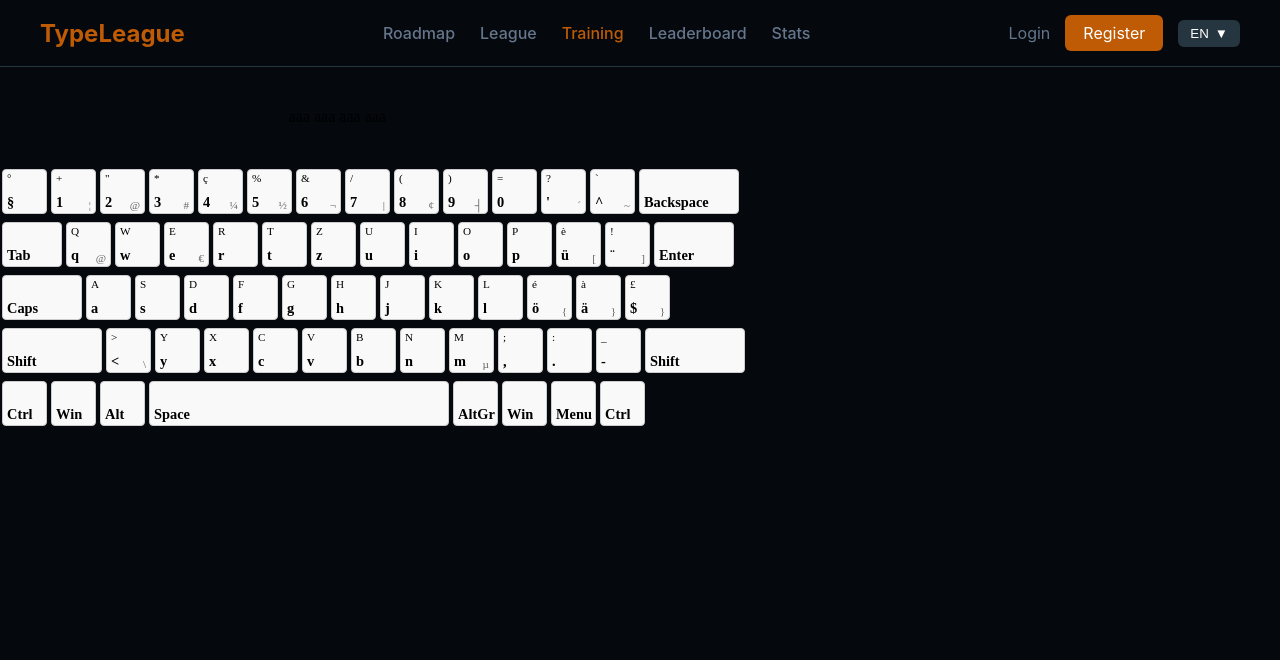
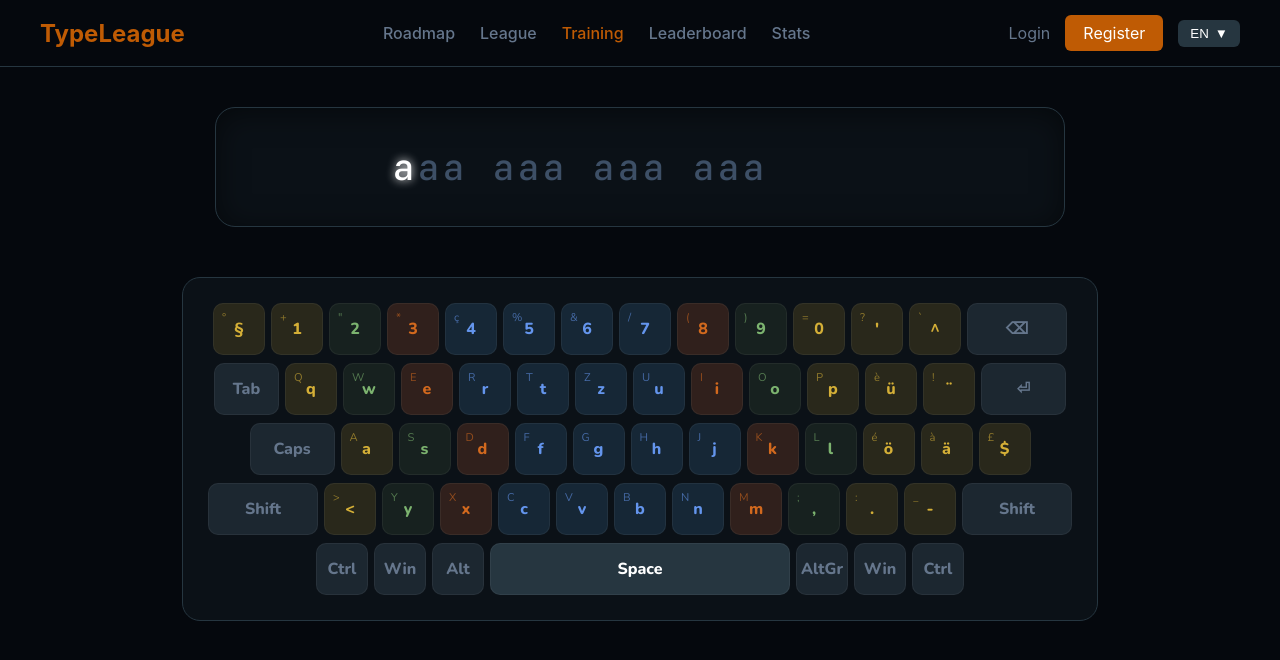
Before and after one commit to Jan-ops-ops/TypeLeague, a Vue app in the folder TypeLeague/: page /training in a window 1280 px wide. Shown: the top 660 px of the page. Built offline with nearby package versions, Linux system fonts and the light colour scheme.

Commit message:
Neue Gamelogik mit Design und 10-Fingersystem Layout

```diff
--- a/TypeLeague/src/components/gameboard.vue
+++ b/TypeLeague/src/components/gameboard.vue
@@ -1,131 +1,127 @@
 <script setup lang="ts">
-import {computed, onMounted, onUnmounted, ref} from "vue";
+import { onMounted, onUnmounted, ref } from "vue";
 
 const props = defineProps<{
   gametext: string
-
 }>()
 
 const currentIndex = ref(0);
 const activeKeys = ref(new Set());
-const currentInput = ref('');
-const textCharacters = computed(() => {
-  return props.gametext.split('').map((char, index) => ({
-    char,
-    status: index < currentIndex.value ? 'correct' : (index === currentIndex.value ? 'current' : 'pending')
-  }));
-});
+const lastWrongIndex = ref(-1);
+const charWidth = 25;
+
+const secretBuffer = ref("");
+const showEasterEgg = ref(false);
+const secretPhrase = "blacked out like a phantom";
+
 const keyboardlayout = [
   [
-          { main: '§', shift: '°', altGr: '' },
-          { main: '1', shift: '+', altGr: '¦' },
-          { main: '2', shift: '"', altGr: '@' },
-          { main: '3', shift: '*', altGr: '#' },
-          { main: '4', shift: 'ç', altGr: '¼' },
-          { main: '5', shift: '%', altGr: '½' },
-          { main: '6', shift: '&', altGr: '¬' },
-          { main: '7', shift: '/', altGr: '|' },
-          { main: '8', shift: '(', altGr: '¢' },
-          { main: '9', shift: ')', altGr: '┤' },
-          { main: '0', shift: '=', altGr: '' },
-          { main: "'", shift: '?', altGr: '´' },
-          { main: '^', shift: '`', altGr: '~' },
-          { main: 'Backspace', isSpecial: true, width: '100px' }
+    { main: '§', shift: '°', zone: 'z1', code: 'Backquote' },
+    { main: '1', shift: '+', zone: 'z1', code: 'Digit1' },
+    { main: '2', shift: '"', zone: 'z2', code: 'Digit2' },
+    { main: '3', shift: '*', zone: 'z3', code: 'Digit3' },
+    { main: '4', shift: 'ç', zone: 'z4', code: 'Digit4' },
+    { main: '5', shift: '%', zone: 'z4', code: 'Digit5' },
+    { main: '6', shift: '&', zone: 'z5', code: 'Digit6' },
+    { main: '7', shift: '/', zone: 'z5', code: 'Digit7' },
+    { main: '8', shift: '(', zone: 'z6', code: 'Digit8' },
+    { main: '9', shift: ')', zone: 'z7', code: 'Digit9' },
+    { main: '0', shift: '=', zone: 'z8', code: 'Digit0' },
+    { main: "'", shift: '?', zone: 'z8', code: 'Quote' },
+    { main: '^', shift: '`', zone: 'z8', code: 'Equal' },
+    { main: '⌫', isSpecial: true, width: '100px', zone: 'spec', code: 'Backspace' }
   ],
   [
-          { main: 'Tab', isSpecial: true, width: '60px' },
-          { main: 'q', shift: 'Q', altGr: '@' },
-          { main: 'w', shift: 'W', altGr: '' },
-          { main: 'e', shift: 'E', altGr: '€' },
-          { main: 'r', shift: 'R', altGr: '' },
-          { main: 't', shift: 'T', altGr: '' },
-          { main: 'z', shift: 'Z', altGr: '' },
-          { main: 'u', shift: 'U', altGr: '' },
-          { main: 'i', shift: 'I', altGr: '' },
-          { main: 'o', shift: 'O', altGr: '' },
-          { main: 'p', shift: 'P', altGr: '' },
-          { main: 'ü', shift: 'è', altGr: '[' },
-          { main: '¨', shift: '!', altGr: ']' },
-          { main: 'Enter', isSpecial: true, width: '80px' }
+    { main: 'Tab', isSpecial: true, width: '65px', zone: 'spec', code: 'Tab' },
+    { main: 'q', shift: 'Q', zone: 'z1', code: 'KeyQ' },
+    { main: 'w', shift: 'W', zone: 'z2', code: 'KeyW' },
+    { main: 'e', shift: 'E', zone: 'z3', code: 'KeyE' },
+    { main: 'r', shift: 'R', zone: 'z4', code: 'KeyR' },
+    { main: 't', shift: 'T', zone: 'z4', code: 'KeyT' },
+    { main: 'z', shift: 'Z', zone: 'z5', code: 'KeyZ' },
+    { main: 'u', shift: 'U', zone: 'z5', code: 'KeyU' },
+    { main: 'i', shift: 'I', zone: 'z6', code: 'KeyI' },
+    { main: 'o', shift: 'O', zone: 'z7', code: 'KeyO' },
+    { main: 'p', shift: 'P', zone: 'z8', code: 'KeyP' },
+    { main: 'ü', shift: 'è', zone: 'z8', code: 'BracketLeft' },
+    { main: '¨', shift: '!', zone: 'z8', code: 'BracketRight' },
+    { main: '⏎', isSpecial: true, width: '85px', zone: 'spec', code: 'Enter' }
   ],
   [
-          { main: 'Caps', isSpecial: true, width: '80px' },
-          { main: 'a', shift: 'A', altGr: '' },
-          { main: 's', shift: 'S', altGr: '' },
-          { main: 'd', shift: 'D', altGr: '' },
-          { main: 'f', shift: 'F', altGr: '' },
-          { main: 'g', shift: 'G', altGr: '' },
-          { main: 'h', shift: 'H', altGr: '' },
-          { main: 'j', shift: 'J', altGr: '' },
-          { main: 'k', shift: 'K', altGr: '' },
-          { main: 'l', shift: 'L', altGr: '' },
-          { main: 'ö', shift: 'é', altGr: '{' },
-          { main: 'ä', shift: 'à', altGr: '}' },
-          { main: '$', shift: '£', altGr: '}' }
+    { main: 'Caps', isSpecial: true, width: '85px', zone: 'spec', code: 'CapsLock' },
+    { main: 'a', shift: 'A', zone: 'z1', code: 'KeyA' },
+    { main: 's', shift: 'S', zone: 'z2', code: 'KeyS' },
+    { main: 'd', shift: 'D', zone: 'z3', code: 'KeyD' },
+    { main: 'f', shift: 'F', zone: 'z4', code: 'KeyF' },
+    { main: 'g', shift: 'G', zone: 'z4', code: 'KeyG' },
+    { main: 'h', shift: 'H', zone: 'z5', code: 'KeyH' },
+    { main: 'j', shift: 'J', zone: 'z5', code: 'KeyJ' },
+    { main: 'k', shift: 'K', zone: 'z6', code: 'KeyK' },
+    { main: 'l', shift: 'L', zone: 'z7', code: 'KeyL' },
+    { main: 'ö', shift: 'é', zone: 'z8', code: 'Semicolon' },
+    { main: 'ä', shift: 'à', zone: 'z8', code: 'Quote' },
+    { main: '$', shift: '£', zone: 'z8', code: 'Backslash' }
   ],
   [
-          { main: 'Shift', isSpecial: true, width: '100px' },
-          { main: '<', shift: '>', altGr: '\\' },
-          { main: 'y', shift: 'Y', altGr: '' },
-          { main: 'x', shift: 'X', altGr: '' },
-          { main: 'c', shift: 'C', altGr: '' },
-          { main: 'v', shift: 'V', altGr: '' },
-          { main: 'b', shift: 'B', altGr: '' },
-          { main: 'n', shift: 'N', altGr: '' },
-          { main: 'm', shift: 'M', altGr: 'µ' },
-          { main: ',', shift: ';', altGr: '' },
-          { main: '.', shift: ':', altGr: '' },
-          { main: '-', shift: '_', altGr: '' },
-          { main: 'Shift', isSpecial: true, width: '100px' }
+    { main: 'Shift', isSpecial: true, width: '110px', zone: 'spec', code: 'ShiftLeft' },
+    { main: '<', shift: '>', zone: 'z1', code: 'IntlBackslash' },
+    { main: 'y', shift: 'Y', zone: 'z2', code: 'KeyY' },
+    { main: 'x', shift: 'X', zone: 'z3', code: 'KeyX' },
+    { main: 'c', shift: 'C', zone: 'z4', code: 'KeyC' },
+    { main: 'v', shift: 'V', zone: 'z4', code: 'KeyV' },
+    { main: 'b', shift: 'B', zone: 'z5', code: 'KeyB' },
+    { main: 'n', shift: 'N', zone: 'z5', code: 'KeyN' },
+    { main: 'm', shift: 'M', zone: 'z6', code: 'KeyM' },
+    { main: ',', shift: ';', zone: 'z7', code: 'Comma' },
+    { main: '.', shift: ':', zone: 'z8', code: 'Period' },
+    { main: '-', shift: '_', zone: 'z8', code: 'Slash' },
+    { main: 'Shift', isSpecial: true, width: '110px', zone: 'spec', code: 'ShiftRight' }
   ],
   [
-          { main: 'Ctrl', isSpecial: true },
-          { main: 'Win', isSpecial: true },
-          { main: 'Alt', isSpecial: true },
-          { main: 'Space', isSpecial: true, width: '300px' },
-          { main: 'AltGr', isSpecial: true },
-          { main: 'Win', isSpecial: true },
-          { main: 'Menu', isSpecial: true },
-          { main: 'Ctrl', isSpecial: true }
+    { main: 'Ctrl', isSpecial: true, zone: 'spec', code: 'ControlLeft' },
+    { main: 'Win', isSpecial: true, zone: 'spec', code: 'MetaLeft' },
+    { main: 'Alt', isSpecial: true, zone: 'spec', code: 'AltLeft' },
+    { main: 'Space', isSpecial: true, width: '300px', zone: 'daumen', code: 'Space' },
+    { main: 'AltGr', isSpecial: true, zone: 'spec', code: 'AltRight' },
+    { main: 'Win', isSpecial: true, zone: 'spec', code: 'MetaRight' },
+    { main: 'Ctrl', isSpecial: true, zone: 'spec', code: 'ControlRight' }
   ]
-    ]
-
+];
 
 const handleKeyDown = (e: KeyboardEvent) => {
-  if (e.code === 'Space') e.preventDefault();
-
-  activeKeys.value.add(e.key);
+  activeKeys.value.add(e.code);
+  if (['Tab', 'Alt', ' '].includes(e.key)) e.preventDefault();
 
   if (e.key.length === 1 || e.key === ' ') {
-    processKey(e);
-  } else {
-    activeKeys.value.add(e.key);
+    processKey(e.key);
+
+    secretBuffer.value += e.key.toLowerCase();
+    if (secretBuffer.value.length > secretPhrase.length) {
+      secretBuffer.value = secretBuffer.value.slice(-secretPhrase.length);
+    }
+
+    if (secretBuffer.value === secretPhrase) {
+      showEasterEgg.value = true;
+      setTimeout(() => {
+        showEasterEgg.value = false;
+        secretBuffer.value = "";
+      }, 7000);
+    }
+  } else if (e.key === 'Backspace') {
+    currentIndex.value = Math.max(0, currentIndex.value - 1);
   }
 };
 
-const handleKeyUp = (e: KeyboardEvent) => {
-  activeKeys.value.delete(e.key);
-  activeKeys.value.clear();
-};
+const handleKeyUp = (e: KeyboardEvent) => activeKeys.value.delete(e.code);
 
-const isKeyActive = (keyObj: any) => {
-
-  return activeKeys.value.has(keyObj.main) ||
-      activeKeys.value.has(keyObj.shift) ||
-      activeKeys.value.has(keyObj.altGr);
-};
-
-const processKey = (e: KeyboardEvent) => {
-  const expectedChar = props.gametext[currentIndex.value];
-  const inputChar = e.key === 'Space' ? ' ' : e.key;
-
-  if (inputChar === expectedChar) {
-    // Treffer!
+const processKey = (inputKey: string) => {
+  const expected = props.gametext[currentIndex.value];
+  if (inputKey === expected) {
     currentIndex.value++;
-    // Hier später Sound oder Partikel triggern
+    lastWrongIndex.value = -1;
   } else {
-    // Fehler-Logik: Entweder blockieren oder rot markieren
-    console.log("Falsche Taste!");
+    lastWrongIndex.value = currentIndex.value;
+    setTimeout(() => { lastWrongIndex.value = -1; }, 150);
   }
 };
 
@@ -140,91 +136,167 @@ onUnmounted(() => {
 </script>
 
 <template>
-{{ currentInput }}
+  <div class="typing-container">
+
+    <div v-if="showEasterEgg" class="sahur-overlay">
+      <div class="sahur-content">
+        <img src="/secret.jpg" alt="SECRET" class="sahur-img">
+        <h1 class="sahur-text">TUNG TUNG TUNG... SAHURRRRR!</h1>
+      </div>
+    </div>
+
     <div class="game-viewport">
-    <div class="cursor-line"></div>
-
-    <div
-        class="text-track"
-        :style="{ transform: `translateX(calc(50% - ${currentIndex * 25}px))` }"
-    >
-    <span
-        v-for="(char, index) in gametext"
-        :key="index"
-        :class="{
-        'char': true,
-        'correct': index < currentIndex,
-        'current': index === currentIndex
-      }"
-    >
+      <div class="text-track" :style="{ transform: `translateX(calc(50% - ${currentIndex * charWidth}px - ${charWidth / 2}px))` }">
+        <span v-for="(char, index) in gametext" :key="index" class="char" :class="{ 'correct': index < currentIndex, 'current': index === currentIndex, 'wrong': index === lastWrongIndex }">
           {{ char === ' ' ? '&nbsp;' : char }}
         </span>
       </div>
     </div>
+
     <div class="keyboard">
       <div v-for="(row, rowIndex) in keyboardlayout" :key="rowIndex" class="keyboard-row">
-
         <div
             v-for="(key, keyIndex) in row"
             :key="keyIndex"
             class="key"
-          :class="{
-      'special': key.isSpecial,
-      'is-active': isKeyActive(key)
-    }"
+            :class="[key.zone, { 'is-active': activeKeys.has(key.code) }]"
             :style="{ width: key.width }"
         >
           <span class="spot-top-left">{{ key.shift }}</span>
           <span class="spot-bottom-left">{{ key.main }}</span>
-        <span class="spot-bottom-right">{{ key.altGr }}</span>
+        </div>
+      </div>
     </div>
 
-    </div>
   </div>
 </template>
 
 <style scoped>
+@import url('https://fonts.googleapis.com/css2?family=Nunito:wght@400;700;900&family=JetBrains+Mono:wght@500&display=swap');
+
+.sahur-overlay {
+  position: fixed;
+  top: 0; left: 0; width: 100vw; height: 100vh;
+  background: rgba(0,0,0,0.98);
+  z-index: 9999;
+  display: flex;
+  justify-content: center;
+  align-items: center;
+  flex-direction: column;
+  animation: flash-bg 0.1s infinite alternate;
+}
+
+.sahur-img {
+  width: 600px;
+  max-width: 80%;
+  border: 8px solid #BF5B04;
+  border-radius: 20px;
+  box-shadow: 0 0 80px rgba(191, 91, 4, 0.8);
+  animation: bounce 0.5s infinite;
+}
+
+.sahur-text {
+  color: white;
+  font-family: 'Nunito', sans-serif;
+  font-weight: 900;
+  font-size: 3.5rem;
+  margin-top: 30px;
+  text-align: center;
+  text-shadow: 4px 4px 0px #BF5B04;
+  letter-spacing: 4px;
+}
+
+@keyframes flash-bg {
+  from { background: #000; }
+  to { background: #1a0f00; }
+}
+
+@keyframes bounce {
+  0%, 100% { transform: scale(1); }
+  50% { transform: scale(1.05); }
+}
+
+.typing-container {
+  background: #05080D;
+  padding: 40px;
+  display: flex;
+  flex-direction: column;
+  align-items: center;
+  gap: 50px;
+  font-family: 'Nunito', sans-serif;
+}
+
 .game-viewport {
   position: relative;
   width: 100%;
-  max-width: 800px;
-  height: 100px;
-  margin: 0 auto;
+  max-width: 850px;
+  height: 120px;
+  background: #0B1117;
+  border-radius: 20px;
+  border: 1px solid #263640;
   overflow: hidden;
   display: flex;
   align-items: center;
-  color: black;
-}
-.key {
-  display: inline-flex;
-  position: relative;
-  width: 45px;
-  height: 45px;
-  margin: 2px;
-  border: 1px solid #ccc;
-  border-radius: 4px;
-  background: #f9f9f9;
-  transition: all 0.05s ease; /* Schnelle Reaktion */
-  user-select: none;
+  box-shadow: inset 0 4px 30px rgba(0,0,0,0.5);
 }
 
-/* Der visuelle Ausschlag */
-.key.is-active {
-  background-color: #42b883; /* Vue-Grün */
-  color: white;
-  transform: translateY(3px); /* Taste "drückt" sich nach unten */
-  box-shadow: inset 0 2px 4px rgba(0,0,0,0.2);
-  border-color: #33a06f;
+.text-track {
+  display: flex;
+  transition: transform 0.12s cubic-bezier(0, 0.5, 0.5, 1);
+  white-space: nowrap;
+  font-family: 'JetBrains Mono', monospace;
+  font-size: 2.2rem;
 }
 
-/* Positionierung der 3 Spots innerhalb der Taste */
-.key span {
-  position: absolute;
-  font-size: 0.7rem;
+.char { width: 25px; display: inline-block; text-align: center; color: #3d4f66; transition: 0.1s; }
+.char.correct { color: #BF5B04; opacity: 0.6; }
+.char.current { color: #ffffff; text-shadow: 0 0 10px white; }
+.char.wrong { color: #ff4d4d; animation: shake 0.1s infinite; }
+
+.keyboard {
+  display: flex;
+  flex-direction: column;
+  gap: 8px;
+  background: #0B1117;
+  padding: 25px;
+  border-radius: 18px;
+  border: 1px solid #263640;
 }
-.spot-top-left { top: 2px; left: 4px; }
-.spot-bottom-left { bottom: 2px; left: 4px; font-size: 0.9rem !important; font-weight: bold; }
-.spot-bottom-right { bottom: 2px; right: 4px; color: #666; }
+.keyboard-row { display: flex; gap: 6px; justify-content: center; }
 
-.key.is-active .spot-bottom-right { color: #eee; }
+.key {
+  position: relative;
+  width: 52px;
+  height: 52px;
+  border-radius: 10px;
+  border: 1px solid rgba(255,255,255,0.05);
+  display: flex;
+  justify-content: center;
+  align-items: center;
+  transition: all 0.1s ease;
+}
+
+.z1, .z8 { background: rgba(212, 175, 55, 0.15); color: #d4af37; }
+.z2, .z7 { background: rgba(74, 103, 65, 0.2); color: #7cb36f; }
+.z3, .z6 { background: rgba(160, 82, 45, 0.25); color: #d2691e; }
+.z4, .z5 { background: rgba(70, 130, 180, 0.2); color: #6495ed; }
+.spec { background: #1c2730; color: #65768C; }
+.daumen { background: #263640; color: white; }
+
+.key.is-active {
+  background: #BF5B04 !important;
+  color: white !important;
+  transform: translateY(4px);
+  box-shadow: 0 0 20px rgba(191, 91, 4, 0.8);
+  border-color: white;
+}
+
+.spot-top-left { position: absolute; top: 6px; left: 8px; font-size: 0.7rem; opacity: 0.6; }
+.spot-bottom-left { font-size: 1rem; font-weight: 800; }
+
+@keyframes shake {
+  0%, 100% { transform: translateX(0); }
+  25% { transform: translateX(-3px); }
+  75% { transform: translateX(3px); }
+}
 </style>
```
Lines whose indentation alone changed are shown as unchanged.
